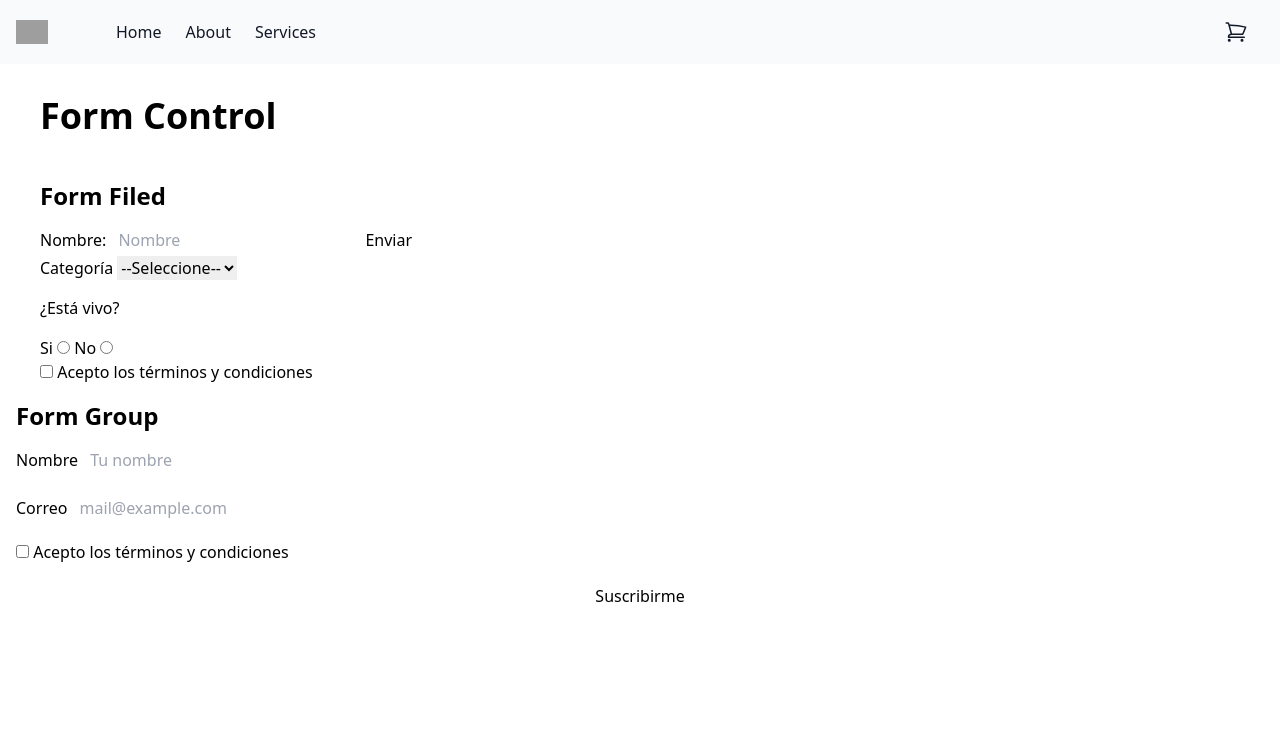
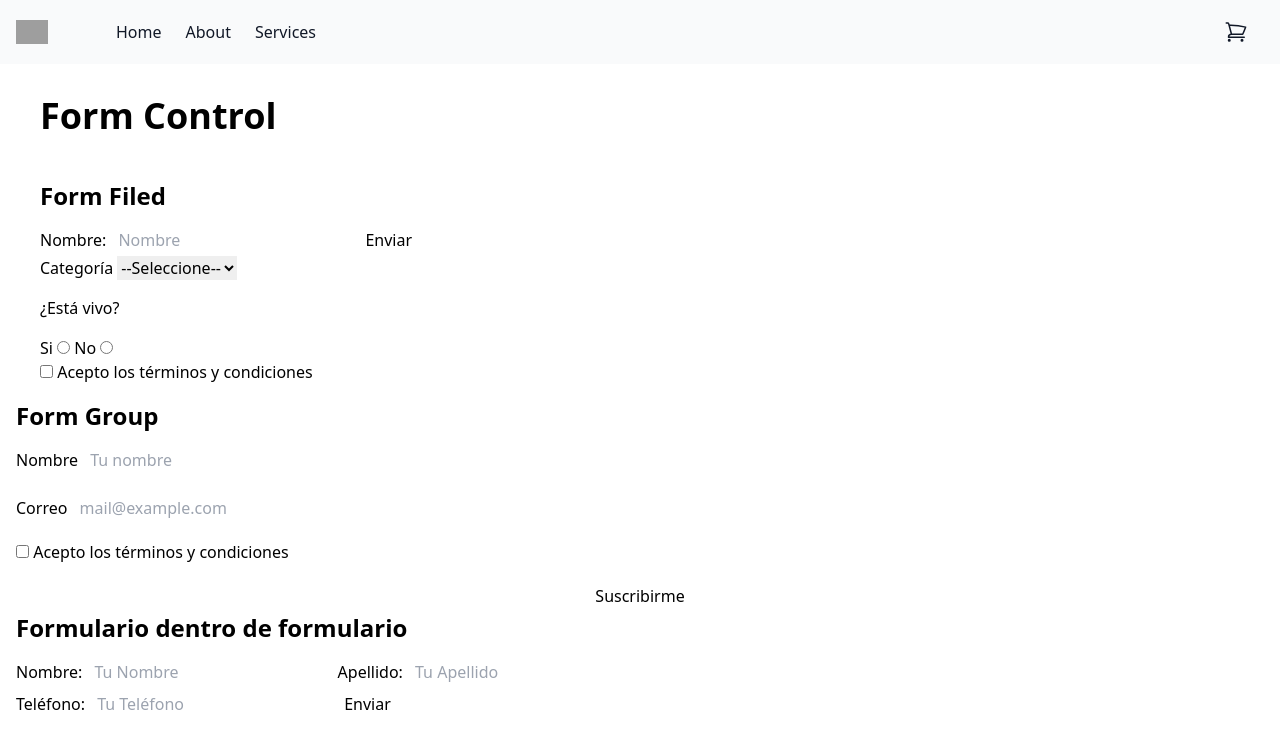
Before and after one commit to desteban/e-Store, an Angular app: page /forms/template in a window 1280 px wide. Shown: the top 748 px of the page. Built offline with nearby package versions, Linux system fonts and the light colour scheme; grey boxes are pictures that could not be loaded.

Commit message:
formularios anidados

```diff
--- /dev/null
+++ b/src/app/domains/forms/components/form-builder/form-builder.component.html
@@ -0,0 +1,30 @@
+<section>
+  <h2>Formulario dentro de formulario</h2>
+  <form [formGroup]="contactForm" (submit)="send()">
+    <div formGroupName="fullName">
+      <label>
+        Nombre:
+        <input type="text" formControlName="name" placeholder="Tu Nombre" />
+      </label>
+
+      <label>
+        Apellido:
+        <input
+          type="text"
+          formControlName="surname"
+          placeholder="Tu Apellido"
+        />
+      </label>
+    </div>
+
+    <label>
+      Teléfono:
+      <input type="tel" formControlName="phone" placeholder="Tu Teléfono" />
+    </label>
+    @if (phoneForm?.invalid && phoneForm?.touched) {
+    <p class="text-red-400 m-0">Debe ingresar un número de teléfono valido</p>
+    }
+
+    <button type="submit">Enviar</button>
+  </form>
+</section>
--- /dev/null
+++ b/src/app/domains/forms/components/form-builder/form-builder.component.ts
@@ -0,0 +1,45 @@
+import { Component, inject } from '@angular/core';
+import { FormBuilder, ReactiveFormsModule, Validators } from '@angular/forms';
+
+@Component({
+  selector: 'app-form-builder',
+  imports: [ReactiveFormsModule],
+  templateUrl: './form-builder.component.html',
+  styleUrl: './form-builder.component.css',
+})
+export class FormBuilderComponent {
+  private formBuilder = inject(FormBuilder);
+  contactForm = this.formBuilder.group({
+    fullName: this.formBuilder.group({
+      name: ['', [Validators.required]],
+      surname: [''],
+    }),
+    phone: ['', [Validators.required, Validators.pattern('^\\d+$')]],
+  });
+
+  get fullName() {
+    return this.contactForm.get('fullName');
+  }
+
+  get nameForm() {
+    return this.contactForm.get('fullName.name');
+  }
+
+  get surnameForm() {
+    return this.contactForm.get('fullName.surname');
+  }
+
+  get phoneForm() {
+    return this.contactForm.get('phone');
+  }
+
+  send() {
+    this.contactForm.markAllAsTouched();
+    if (this.contactForm.invalid) {
+      console.error('Errores de validación', this.phoneForm?.errors);
+      return;
+    }
+
+    console.log(this.contactForm.value);
+  }
+}
--- a/src/app/domains/forms/pages/form-control/form-control.component.html
+++ b/src/app/domains/forms/pages/form-control/form-control.component.html
@@ -97,11 +97,11 @@
             placeholder="mail@example.com"
             formControlName="email"
             [class.invalid]="
-              emailNewsLetter?.touched && !emailNewsLetter?.valid
+              emailNewsLetter?.touched && this.emailNewsLetter?.invalid
             "
           />
         </label>
-        @if (emailNewsLetter?.touched && !emailNewsLetter?.hasError('email')) {
+        @if (emailNewsLetter?.touched && emailNewsLetter?.hasError('email')) {
         <p class="text-red-400">Debe ingresar un correo electrónico valido.</p>
         }
       </div>
@@ -117,4 +117,5 @@
       <button type="submit">Suscribirme</button>
     </form>
   </section>
+  <app-form-builder />
 </main>
--- a/src/app/domains/forms/pages/form-control/form-control.component.ts
+++ b/src/app/domains/forms/pages/form-control/form-control.component.ts
@@ -6,10 +6,11 @@ import {
   ReactiveFormsModule,
   Validators,
 } from '@angular/forms';
+import { FormBuilderComponent } from '../../components/form-builder/form-builder.component';
 
 @Component({
   selector: 'app-forms-control',
-  imports: [FormsModule, ReactiveFormsModule],
+  imports: [FormsModule, ReactiveFormsModule, FormBuilderComponent],
   templateUrl: './form-control.component.html',
   styleUrl: './form-control.component.css',
 })
@@ -27,7 +28,7 @@ export default class FormControlComponent implements OnInit {
   newsLetterForm = new FormGroup({
     name: new FormControl('', [Validators.required, Validators.minLength(3)]),
     email: new FormControl('', [Validators.required, Validators.email]),
-    agree: new FormControl(false),
+    agree: new FormControl(false, Validators.requiredTrue),
   });
 
   submit() {
@@ -54,8 +55,8 @@ export default class FormControlComponent implements OnInit {
   }
 
   submitNewsLetter() {
+    this.newsLetterForm.markAllAsTouched();
     if (this.newsLetterForm.invalid) {
-      console.error('Tenemos errores');
       return;
     }
 
```
Also changed, not shown: src/app/domains/forms/components/form-builder/form-builder.component.css (added).
